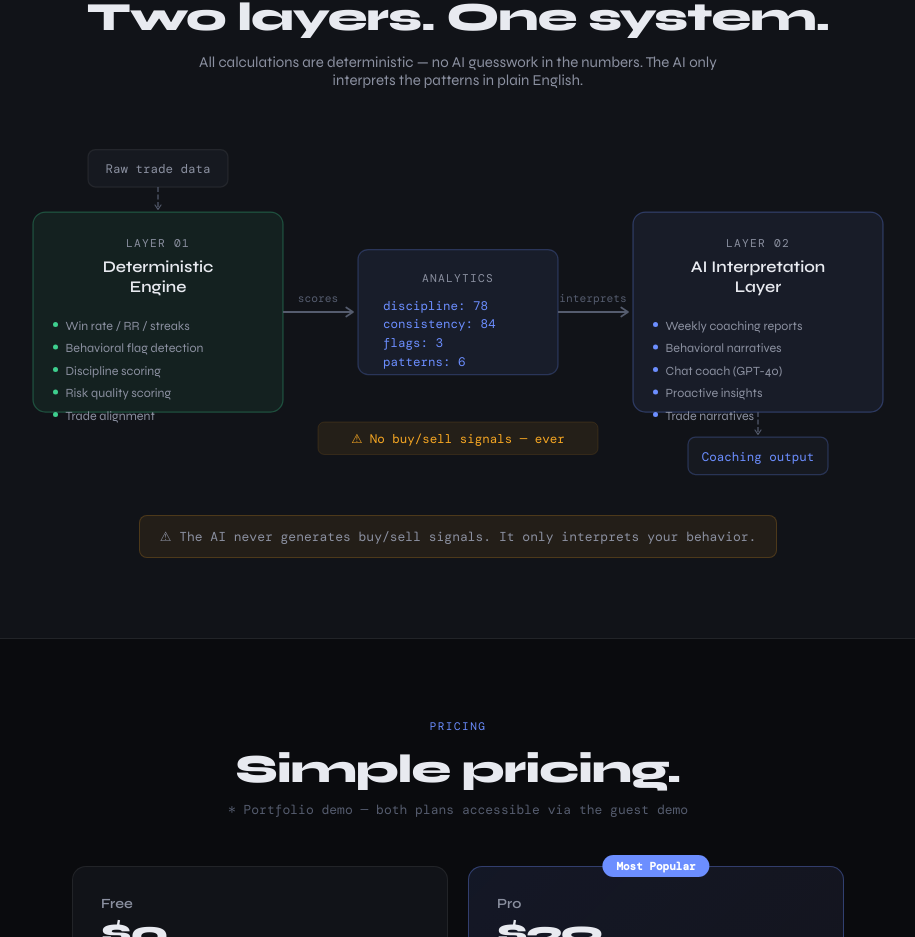
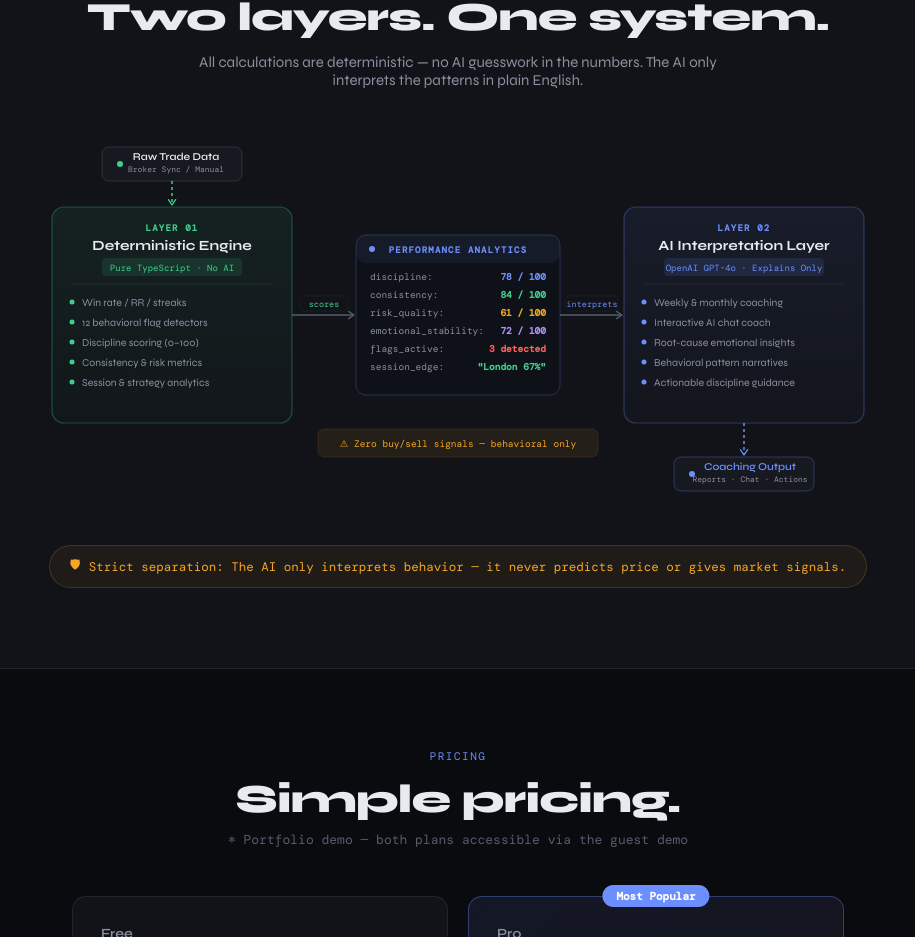
Before and after one commit to mufasa-droid/TraderMind, a Next.js app: page / in a window 1280 px wide. Shown: the part 3379-4316 px from the top of the page, without its empty margins (182-1097 px from the left). Built offline with nearby package versions, Linux system fonts and the light colour scheme.

Commit message:
fix(landing): redesign architecture flow diagram layout and spacing

```diff
--- a/app/page.tsx
+++ b/app/page.tsx
@@ -331,65 +331,121 @@ function AISandbox() {
 // ── FLOW DIAGRAM (SVG) ────────────────────────────────────────
 function FlowDiagram() {
   return (
-    <svg width="100%" viewBox="0 0 720 280" aria-label="Two-layer AI architecture: raw trades flow into the deterministic engine producing scores, which feed the AI interpretation layer producing coaching insights">
+    <svg
+      width="100%"
+      viewBox="0 0 860 380"
+      style={{ maxWidth: '860px', height: 'auto', display: 'block', margin: '0 auto', overflow: 'visible' }}
+      aria-label="Two-layer AI architecture: raw trades flow into the deterministic engine producing scores, which feed the AI interpretation layer producing coaching insights"
+    >
       <defs>
         <marker id="arr" viewBox="0 0 10 10" refX="8" refY="5" markerWidth="6" markerHeight="6" orient="auto-start-reverse">
           <path d="M2 1L8 5L2 9" fill="none" stroke="#555C6E" strokeWidth="1.5" strokeLinecap="round" strokeLinejoin="round" />
         </marker>
+        <marker id="arr-green" viewBox="0 0 10 10" refX="8" refY="5" markerWidth="6" markerHeight="6" orient="auto-start-reverse">
+          <path d="M2 1L8 5L2 9" fill="none" stroke="#3ECF8E" strokeWidth="1.5" strokeLinecap="round" strokeLinejoin="round" />
+        </marker>
+        <marker id="arr-accent" viewBox="0 0 10 10" refX="8" refY="5" markerWidth="6" markerHeight="6" orient="auto-start-reverse">
+          <path d="M2 1L8 5L2 9" fill="none" stroke="#6C8EFF" strokeWidth="1.5" strokeLinecap="round" strokeLinejoin="round" />
+        </marker>
+        <linearGradient id="l1-grad" x1="0" y1="0" x2="0" y2="1">
+          <stop offset="0%" stopColor="rgba(62,207,142,0.08)" />
+          <stop offset="100%" stopColor="rgba(62,207,142,0.02)" />
+        </linearGradient>
+        <linearGradient id="l2-grad" x1="0" y1="0" x2="0" y2="1">
+          <stop offset="0%" stopColor="rgba(108,142,255,0.08)" />
+          <stop offset="100%" stopColor="rgba(108,142,255,0.02)" />
+        </linearGradient>
       </defs>
 
-      {/* Layer 1 box */}
-      <rect x="20" y="60" width="200" height="160" rx="10" fill="rgba(62,207,142,0.07)" stroke="rgba(62,207,142,0.3)" strokeWidth="1" />
-      <text x="120" y="88" textAnchor="middle" fill="#8B90A0" fontSize="9" fontFamily="'DM Mono', monospace" letterSpacing="1">LAYER 01</text>
-      <text x="120" y="108" textAnchor="middle" fill="#E8EAF0" fontSize="13" fontWeight="600" fontFamily="Syne, system-ui">Deterministic</text>
-      <text x="120" y="124" textAnchor="middle" fill="#E8EAF0" fontSize="13" fontWeight="600" fontFamily="Syne, system-ui">Engine</text>
-      {['Win rate / RR / streaks', 'Behavioral flag detection', 'Discipline scoring', 'Risk quality scoring', 'Trade alignment'].map((item, i) => (
+      {/* ── TOP INPUT: Raw Trade Data ── */}
+      <rect x="74" y="10" width="140" height="34" rx="7" fill="#161920" stroke="rgba(255,255,255,0.12)" strokeWidth="1" />
+      <circle cx="92" cy="27" r="3" fill="#3ECF8E" />
+      <text x="148" y="23" textAnchor="middle" fill="#E8EAF0" fontSize="10.5" fontWeight="600" fontFamily="Syne, system-ui">Raw Trade Data</text>
+      <text x="148" y="35" textAnchor="middle" fill="#8B90A0" fontSize="8" fontFamily="'DM Mono', monospace">Broker Sync / Manual</text>
+      <line x1="144" y1="44" x2="144" y2="68" stroke="#3ECF8E" strokeWidth="1.5" strokeDasharray="3 3" markerEnd="url(#arr-green)" />
+
+      {/* ── LAYER 01: Deterministic Engine ── */}
+      <rect x="24" y="70" width="240" height="216" rx="12" fill="url(#l1-grad)" stroke="rgba(62,207,142,0.3)" strokeWidth="1.2" />
+      <text x="144" y="94" textAnchor="middle" fill="#3ECF8E" fontSize="9" fontFamily="'DM Mono', monospace" letterSpacing="1.2" fontWeight="700">LAYER 01</text>
+      <text x="144" y="113" textAnchor="middle" fill="#E8EAF0" fontSize="14" fontWeight="700" fontFamily="Syne, system-ui">Deterministic Engine</text>
+      <rect x="74" y="121" width="140" height="18" rx="4" fill="rgba(62,207,142,0.12)" />
+      <text x="144" y="134" textAnchor="middle" fill="#3ECF8E" fontSize="9" fontFamily="'DM Mono', monospace">Pure TypeScript · No AI</text>
+      <line x1="44" y1="147" x2="244" y2="147" stroke="rgba(255,255,255,0.06)" strokeWidth="1" />
+
+      {[
+        'Win rate / RR / streaks',
+        '12 behavioral flag detectors',
+        'Discipline scoring (0–100)',
+        'Consistency & risk metrics',
+        'Session & strategy analytics',
+      ].map((item, i) => (
         <g key={item}>
-          <circle cx="38" cy={150 + i * 18} r="2" fill="#3ECF8E" />
-          <text x="46" y={154 + i * 18} fill="#8B90A0" fontSize="10" fontFamily="Syne, system-ui">{item}</text>
+          <circle cx="44" cy={165 + i * 20} r="2.5" fill="#3ECF8E" />
+          <text x="54" y={169 + i * 20} fill="#8B90A0" fontSize="10.5" fontFamily="Syne, system-ui">{item}</text>
         </g>
       ))}
 
-      {/* Arrow 1 */}
-      <line x1="220" y1="140" x2="276" y2="140" stroke="#555C6E" strokeWidth="1.5" markerEnd="url(#arr)" />
-      <text x="248" y="132" textAnchor="middle" fill="#555C6E" fontSize="9" fontFamily="'DM Mono', monospace">scores</text>
+      {/* ── ARROW 1: Layer 1 -> Analytics ── */}
+      <line x1="264" y1="178" x2="326" y2="178" stroke="#555C6E" strokeWidth="1.5" markerEnd="url(#arr)" />
+      <rect x="272" y="159" width="48" height="15" rx="3" fill="#111318" stroke="rgba(255,255,255,0.08)" strokeWidth="0.5" />
+      <text x="296" y="170" textAnchor="middle" fill="#3ECF8E" fontSize="8.5" fontFamily="'DM Mono', monospace">scores</text>
 
-      {/* Middle: Analytics object */}
-      <rect x="280" y="90" width="160" height="100" rx="8" fill="rgba(108,142,255,0.08)" stroke="rgba(108,142,255,0.25)" strokeWidth="1" />
-      <text x="360" y="116" textAnchor="middle" fill="#8B90A0" fontSize="9" fontFamily="'DM Mono', monospace" letterSpacing="1">ANALYTICS</text>
-      {['discipline: 78', 'consistency: 84', 'flags: 3', 'patterns: 6'].map((line, i) => (
-        <text key={line} x="300" y={138 + i * 15} fill="#6C8EFF" fontSize="10" fontFamily="'DM Mono', monospace">{line}</text>
-      ))}
+      {/* ── MIDDLE: Analytics Payload ── */}
+      <rect x="328" y="98" width="204" height="160" rx="10" fill="#0E1117" stroke="rgba(108,142,255,0.25)" strokeWidth="1" />
+      <rect x="328" y="98" width="204" height="28" rx="10" fill="rgba(108,142,255,0.08)" />
+      <circle cx="344" cy="112" r="3" fill="#6C8EFF" />
+      <text x="430" y="116" textAnchor="middle" fill="#6C8EFF" fontSize="9" fontFamily="'DM Mono', monospace" letterSpacing="1.2" fontWeight="700">PERFORMANCE ANALYTICS</text>
 
-      {/* Arrow 2 */}
-      <line x1="440" y1="140" x2="496" y2="140" stroke="#555C6E" strokeWidth="1.5" markerEnd="url(#arr)" />
-      <text x="468" y="132" textAnchor="middle" fill="#555C6E" fontSize="9" fontFamily="'DM Mono', monospace">interprets</text>
-
-      {/* Layer 2 box */}
-      <rect x="500" y="60" width="200" height="160" rx="10" fill="rgba(108,142,255,0.07)" stroke="rgba(108,142,255,0.3)" strokeWidth="1" />
-      <text x="600" y="88" textAnchor="middle" fill="#8B90A0" fontSize="9" fontFamily="'DM Mono', monospace" letterSpacing="1">LAYER 02</text>
-      <text x="600" y="108" textAnchor="middle" fill="#E8EAF0" fontSize="13" fontWeight="600" fontFamily="Syne, system-ui">AI Interpretation</text>
-      <text x="600" y="124" textAnchor="middle" fill="#E8EAF0" fontSize="13" fontWeight="600" fontFamily="Syne, system-ui">Layer</text>
-      {['Weekly coaching reports', 'Behavioral narratives', 'Chat coach (GPT-4o)', 'Proactive insights', 'Trade narratives'].map((item, i) => (
-        <g key={item}>
-          <circle cx="518" cy={150 + i * 18} r="2" fill="#6C8EFF" />
-          <text x="526" y={154 + i * 18} fill="#8B90A0" fontSize="10" fontFamily="Syne, system-ui">{item}</text>
+      {[
+        { label: 'discipline', val: '78 / 100', col: '#6C8EFF' },
+        { label: 'consistency', val: '84 / 100', col: '#3ECF8E' },
+        { label: 'risk_quality', val: '61 / 100', col: '#F5A623' },
+        { label: 'emotional_stability', val: '72 / 100', col: '#B48EFF' },
+        { label: 'flags_active', val: '3 detected', col: '#FF5F5F' },
+        { label: 'session_edge', val: '"London 67%"', col: '#3ECF8E' },
+      ].map((row, i) => (
+        <g key={row.label}>
+          <text x="342" y={143 + i * 18} fill="#8B90A0" fontSize="9.5" fontFamily="'DM Mono', monospace">{row.label}:</text>
+          <text x="518" y={143 + i * 18} textAnchor="end" fill={row.col} fontSize="9.5" fontFamily="'DM Mono', monospace" fontWeight="600">{row.val}</text>
         </g>
       ))}
 
-      {/* Raw trades input (top) */}
-      <rect x="64" y="10" width="112" height="30" rx="6" fill="#161920" stroke="rgba(255,255,255,0.07)" strokeWidth="1" />
-      <text x="120" y="29" textAnchor="middle" fill="#8B90A0" fontSize="10" fontFamily="'DM Mono', monospace">Raw trade data</text>
-      <line x1="120" y1="40" x2="120" y2="58" stroke="#555C6E" strokeWidth="1" markerEnd="url(#arr)" strokeDasharray="4 2" />
+      {/* ── ARROW 2: Analytics -> Layer 2 ── */}
+      <line x1="532" y1="178" x2="594" y2="178" stroke="#555C6E" strokeWidth="1.5" markerEnd="url(#arr)" />
+      <rect x="538" y="159" width="52" height="15" rx="3" fill="#111318" stroke="rgba(255,255,255,0.08)" strokeWidth="0.5" />
+      <text x="564" y="170" textAnchor="middle" fill="#6C8EFF" fontSize="8.5" fontFamily="'DM Mono', monospace">interprets</text>
 
-      {/* Output (bottom right) */}
-      <rect x="544" y="240" width="112" height="30" rx="6" fill="#161920" stroke="rgba(108,142,255,0.25)" strokeWidth="1" />
-      <text x="600" y="259" textAnchor="middle" fill="#6C8EFF" fontSize="10" fontFamily="'DM Mono', monospace">Coaching output</text>
-      <line x1="600" y1="220" x2="600" y2="238" stroke="#555C6E" strokeWidth="1" markerEnd="url(#arr)" strokeDasharray="4 2" />
+      {/* ── LAYER 02: AI Interpretation Layer ── */}
+      <rect x="596" y="70" width="240" height="216" rx="12" fill="url(#l2-grad)" stroke="rgba(108,142,255,0.3)" strokeWidth="1.2" />
+      <text x="716" y="94" textAnchor="middle" fill="#6C8EFF" fontSize="9" fontFamily="'DM Mono', monospace" letterSpacing="1.2" fontWeight="700">LAYER 02</text>
+      <text x="716" y="113" textAnchor="middle" fill="#E8EAF0" fontSize="14" fontWeight="700" fontFamily="Syne, system-ui">AI Interpretation Layer</text>
+      <rect x="636" y="121" width="160" height="18" rx="4" fill="rgba(108,142,255,0.12)" />
+      <text x="716" y="134" textAnchor="middle" fill="#6C8EFF" fontSize="9" fontFamily="'DM Mono', monospace">OpenAI GPT-4o · Explains Only</text>
+      <line x1="616" y1="147" x2="816" y2="147" stroke="rgba(255,255,255,0.06)" strokeWidth="1" />
 
-      {/* No signals note */}
-      <rect x="248" y="228" width="224" height="26" rx="5" fill="rgba(245,166,35,0.08)" stroke="rgba(245,166,35,0.2)" strokeWidth="0.5" />
-      <text x="360" y="245" textAnchor="middle" fill="#F5A623" fontSize="10" fontFamily="'DM Mono', monospace">⚠ No buy/sell signals — ever</text>
+      {[
+        'Weekly & monthly coaching',
+        'Interactive AI chat coach',
+        'Root-cause emotional insights',
+        'Behavioral pattern narratives',
+        'Actionable discipline guidance',
+      ].map((item, i) => (
+        <g key={item}>
+          <circle cx="616" cy={165 + i * 20} r="2.5" fill="#6C8EFF" />
+          <text x="626" y={169 + i * 20} fill="#8B90A0" fontSize="10.5" fontFamily="Syne, system-ui">{item}</text>
+        </g>
+      ))}
+
+      {/* ── BOTTOM OUTPUT: Coaching Output (under Layer 2) ── */}
+      <line x1="716" y1="286" x2="716" y2="318" stroke="#6C8EFF" strokeWidth="1.5" strokeDasharray="3 3" markerEnd="url(#arr-accent)" />
+      <rect x="646" y="320" width="140" height="34" rx="7" fill="#161920" stroke="rgba(108,142,255,0.3)" strokeWidth="1" />
+      <circle cx="664" cy="337" r="3" fill="#6C8EFF" />
+      <text x="722" y="333" textAnchor="middle" fill="#6C8EFF" fontSize="10.5" fontWeight="600" fontFamily="Syne, system-ui">Coaching Output</text>
+      <text x="722" y="345" textAnchor="middle" fill="#8B90A0" fontSize="8" fontFamily="'DM Mono', monospace">Reports · Chat · Actions</text>
+
+      {/* ── GUARDRAIL CALLOUT (centered at bottom) ── */}
+      <rect x="290" y="292" width="280" height="28" rx="6" fill="rgba(245,166,35,0.08)" stroke="rgba(245,166,35,0.22)" strokeWidth="0.5" />
+      <text x="430" y="310" textAnchor="middle" fill="#F5A623" fontSize="9.5" fontFamily="'DM Mono', monospace">⚠ Zero buy/sell signals — behavioral only</text>
     </svg>
   )
 }
@@ -609,8 +665,8 @@ export default function LandingPage() {
             All calculations are deterministic — no AI guesswork in the numbers. The AI only interprets the patterns in plain English.
           </p>
           <FlowDiagram />
-          <div style={{ marginTop: '24px', display: 'inline-block', padding: '12px 20px', borderRadius: '8px', background: 'rgba(245,166,35,0.08)', border: '1px solid rgba(245,166,35,0.2)', fontSize: '13px', color: S.text2, fontFamily: S.mono }}>
-            ⚠ The AI never generates buy/sell signals. It only interprets your behavior.
+          <div style={{ marginTop: '28px', display: 'inline-flex', alignItems: 'center', gap: '8px', padding: '10px 20px', borderRadius: '24px', background: 'rgba(245,166,35,0.06)', border: '1px solid rgba(245,166,35,0.18)', fontSize: '12.5px', color: S.amber, fontFamily: S.mono }}>
+            <span>🛡</span> Strict separation: The AI only interprets behavior — it never predicts price or gives market signals.
           </div>
         </div>
       </section>
```
